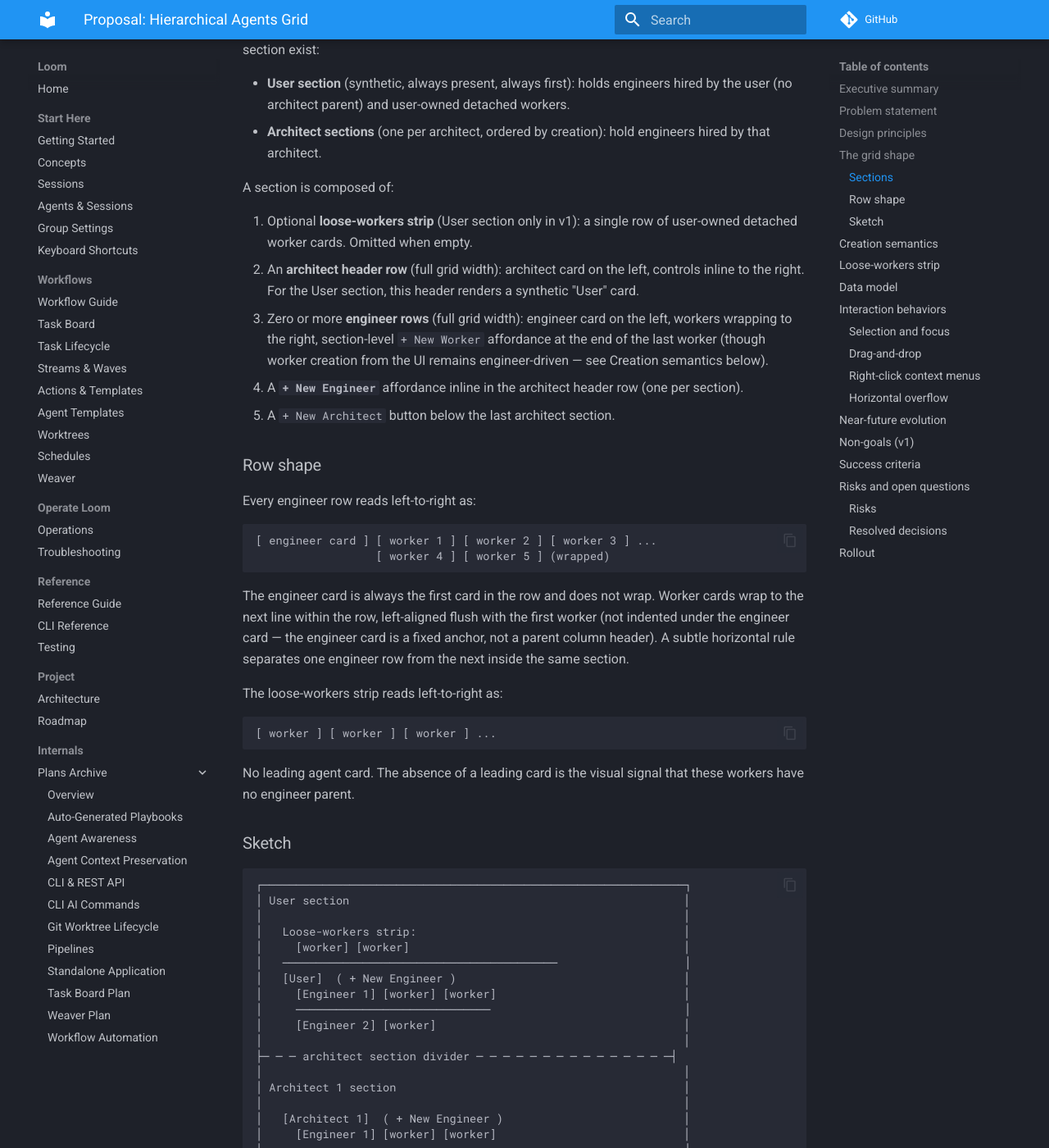
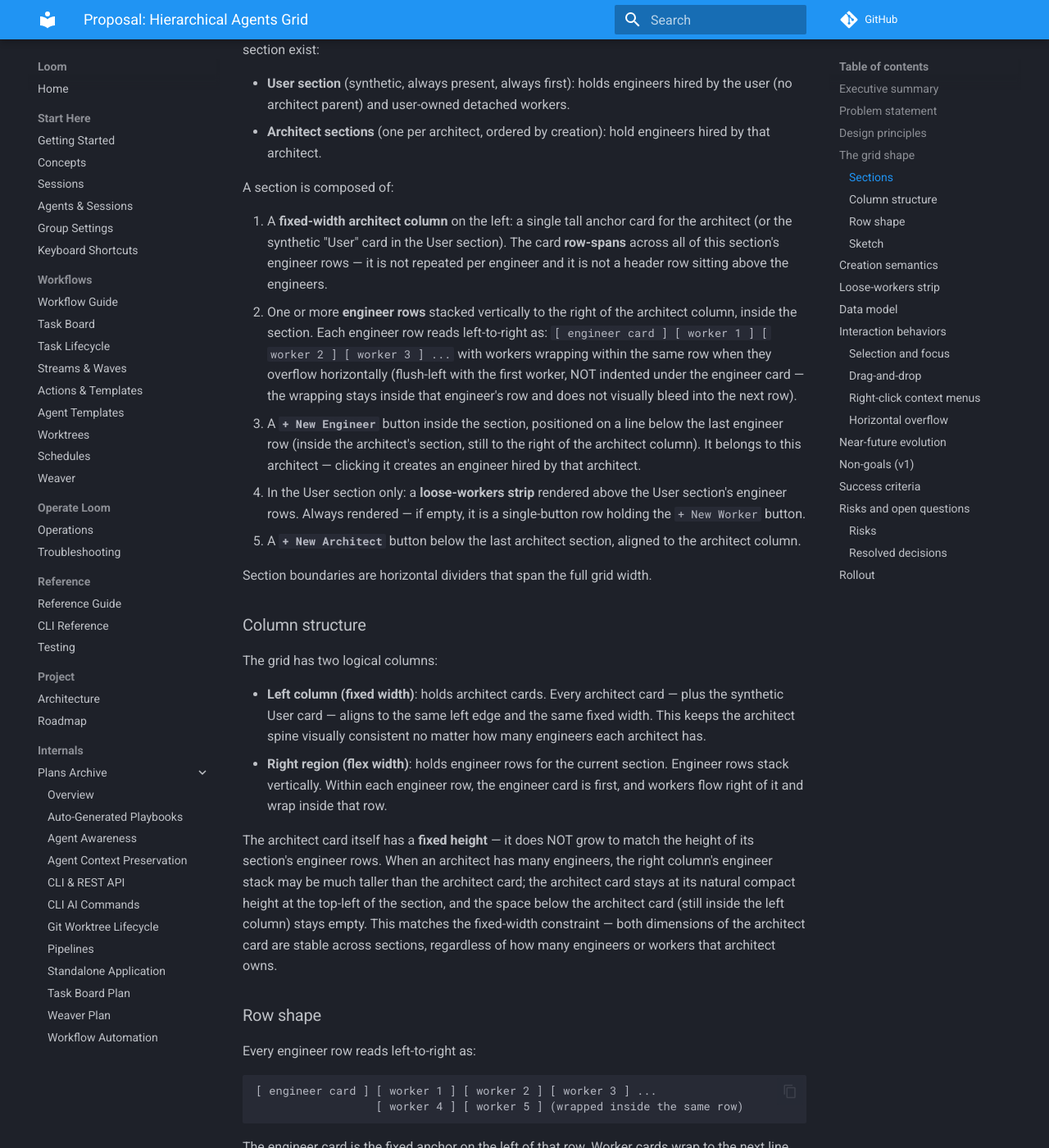
Before and after one commit to runtorque/torque, an MkDocs documentation site: the page built from docs/proposals/hierarchical-agents-grid.md, in a window 1280 px wide and 1400 px high, scrolled down 2572 px. Shown: the whole window at 82% size. Built offline with MkDocs 1.6.1 and Material for MkDocs 9.7.7, drawn with Linux system fonts in a browser that asks for light colours; comment, search, counter and statistics services are not loaded; some of the changed text lies outside the part shown.

````diff
--- a/docs/proposals/hierarchical-agents-grid.md
+++ b/docs/proposals/hierarchical-agents-grid.md
@@ -71,11 +71,22 @@ The grid is a vertical stack of **architect sections**, separated by horizontal
 
 A section is composed of:
 
-1. Optional **loose-workers strip** (User section only in v1): a single row of user-owned detached worker cards. Omitted when empty.
-2. An **architect header row** (full grid width): architect card on the left, controls inline to the right. For the User section, this header renders a synthetic "User" card.
-3. Zero or more **engineer rows** (full grid width): engineer card on the left, workers wrapping to the right, section-level `+ New Worker` affordance at the end of the last worker (though worker creation from the UI remains engineer-driven — see Creation semantics below).
-4. A **`+ New Engineer`** affordance inline in the architect header row (one per section).
-5. A `+ New Architect` button below the last architect section.
+1. A **fixed-width architect column** on the left: a single tall anchor card for the architect (or the synthetic "User" card in the User section). The card **row-spans** across all of this section's engineer rows — it is not repeated per engineer and it is not a header row sitting above the engineers.
+2. One or more **engineer rows** stacked vertically to the right of the architect column, inside the section. Each engineer row reads left-to-right as: `[ engineer card ] [ worker 1 ] [ worker 2 ] [ worker 3 ] ...` with workers wrapping within the same row when they overflow horizontally (flush-left with the first worker, NOT indented under the engineer card — the wrapping stays inside that engineer's row and does not visually bleed into the next row).
+3. A **`+ New Engineer`** button inside the section, positioned on a line below the last engineer row (inside the architect's section, still to the right of the architect column). It belongs to this architect — clicking it creates an engineer hired by that architect.
+4. In the User section only: a **loose-workers strip** rendered above the User section's engineer rows. Always rendered — if empty, it is a single-button row holding the `+ New Worker` button.
+5. A **`+ New Architect`** button below the last architect section, aligned to the architect column.
+
+Section boundaries are horizontal dividers that span the full grid width.
+
+### Column structure
+
+The grid has two logical columns:
+
+- **Left column (fixed width)**: holds architect cards. Every architect card — plus the synthetic User card — aligns to the same left edge and the same fixed width. This keeps the architect spine visually consistent no matter how many engineers each architect has.
+- **Right region (flex width)**: holds engineer rows for the current section. Engineer rows stack vertically. Within each engineer row, the engineer card is first, and workers flow right of it and wrap inside that row.
+
+The architect card itself has a **fixed height** — it does NOT grow to match the height of its section's engineer rows. When an architect has many engineers, the right column's engineer stack may be much taller than the architect card; the architect card stays at its natural compact height at the top-left of the section, and the space below the architect card (still inside the left column) stays empty. This matches the fixed-width constraint — both dimensions of the architect card are stable across sections, regardless of how many engineers or workers that architect owns.
 
 ### Row shape
 
@@ -83,15 +94,15 @@ Every engineer row reads left-to-right as:
 
 ```
 [ engineer card ] [ worker 1 ] [ worker 2 ] [ worker 3 ] ...
-                  [ worker 4 ] [ worker 5 ] (wrapped)
+                  [ worker 4 ] [ worker 5 ] (wrapped inside the same row)
 ```
 
-The engineer card is always the first card in the row and does not wrap. Worker cards wrap to the next line within the row, left-aligned flush with the first worker (not indented under the engineer card — the engineer card is a fixed anchor, not a parent column header). A subtle horizontal rule separates one engineer row from the next inside the same section.
+The engineer card is the fixed anchor on the left of that row. Worker cards wrap to the next line **within the same engineer row** — flush-left with the first worker, not under the engineer card, and never spilling into the next engineer's row. A subtle horizontal rule separates one engineer row from the next inside the same section.
 
 The loose-workers strip reads left-to-right as:
 
 ```
-[ worker ] [ worker ] [ worker ] ...
+[ worker ] [ worker ] [ worker ] ... [ + New Worker ]
 ```
 
 No leading agent card. The absence of a leading card is the visual signal that these workers have no engineer parent.
@@ -99,40 +110,56 @@ No leading agent card. The absence of a leading card is the visual signal that t
 ### Sketch
 
 ```
-┌───────────────────────────────────────────────────────────────┐
-│ User section                                                  │
-│                                                               │
-│   Loose-workers strip:                                        │
-│     [worker] [worker]                                         │
-│   ─────────────────────────────────────────                   │
-│   [User]  ( + New Engineer )                                  │
-│     [Engineer 1] [worker] [worker]                            │
-│     ─────────────────────────────                             │
-│     [Engineer 2] [worker]                                     │
-│                                                               │
-├─ ─ ─ architect section divider ─ ─ ─ ─ ─ ─ ─ ─ ─ ─ ─ ─ ─ ─ ─┤
-│                                                               │
-│ Architect 1 section                                           │
-│                                                               │
-│   [Architect 1]  ( + New Engineer )                           │
-│     [Engineer 1] [worker] [worker]                            │
-│     ─────────────────────────────                             │
-│     [Engineer 2] [worker] [worker] [worker] [worker]          │
-│                  [worker]  (wrapped to next line)             │
-│     ─────────────────────────────                             │
-│     [Engineer 3] [worker]                                     │
-│                                                               │
-├─ ─ ─ architect section divider ─ ─ ─ ─ ─ ─ ─ ─ ─ ─ ─ ─ ─ ─ ─┤
-│                                                               │
-│ Architect 2 section                                           │
-│                                                               │
-│   [Architect 2]  ( + New Engineer )                           │
-│     [Engineer 1] [worker] [worker]                            │
-│                                                               │
-├───────────────────────────────────────────────────────────────┤
-│   ( + New Architect )                                         │
-└───────────────────────────────────────────────────────────────┘
+┌─────────────────────────────────────────────────────────────────────────────┐
+│                                                                             │
+│ USER SECTION                                                                │
+│                                                                             │
+│  ┌────────┐   [worker] [worker] [ + New Worker ]        ← loose-workers     │
+│  │        │                                                strip            │
+│  │  User  │   ─────────────────────────────────                             │
+│  │ OWNER  │   [Engineer 1] [worker] [worker]            ← engineer row 1   │
+│  │        │   ─────────────────────────────                                 │
+│  │        │   [Engineer 2] [worker]                     ← engineer row 2   │
+│  │        │   ─────────────────────────────                                 │
+│  │        │   [ + New Engineer ]                                            │
+│  └────────┘                                                                 │
+│                                                                             │
+│ ─── architect section divider ─────────────────────────────────────────     │
+│                                                                             │
+│ ARCHITECT 1 SECTION                                                         │
+│                                                                             │
+│  ┌────────┐   [Engineer 1] [worker] [worker] [worker] [worker]              │
+│  │        │                [worker] [worker] (wrapped inside row 1)         │
+│  │Architect│   ─────────────────────────────                                │
+│  │  1     │   [Engineer 2] [worker]                                         │
+│  │        │   ─────────────────────────────                                 │
+│  │        │   [Engineer 3] [worker] [worker]                                │
+│  │        │   ─────────────────────────────                                 │
+│  └────────┘   [ + New Engineer ]                                            │
+│                                                                             │
+│ ─── architect section divider ─────────────────────────────────────────     │
+│                                                                             │
+│ ARCHITECT 2 SECTION                                                         │
+│                                                                             │
+│  ┌────────┐   [Engineer 1] [worker] [worker]                                │
+│  │Architect│   ─────────────────────────────                                │
+│  │  2     │   [ + New Engineer ]                                            │
+│  └────────┘                                                                 │
+│                                                                             │
+├─────────────────────────────────────────────────────────────────────────────┤
+│                                                                             │
+│  [ + New Architect ]                                                        │
+│                                                                             │
+└─────────────────────────────────────────────────────────────────────────────┘
 ```
+
+**Key non-shapes** (what this layout is NOT):
+
+- NOT a horizontal header row with engineers stacked below. The architect is a left-column anchor, not a top-bar.
+- NOT a stacked column with architect card then engineer cards vertically beneath. Engineers live to the **right** of their architect, not below.
+- NOT a per-engineer repeated architect card. Each architect renders exactly once, anchoring its entire engineer stack on the left.
+- NOT a grid where workers wrap onto separate rows outside their engineer. Wrapped workers stay inside their engineer's row.
+- NOT an architect card that stretches vertically to fill its section. The architect card is fixed-height; the left column below it stays empty when the right column's engineer stack is taller.
 
 ---
 
````
